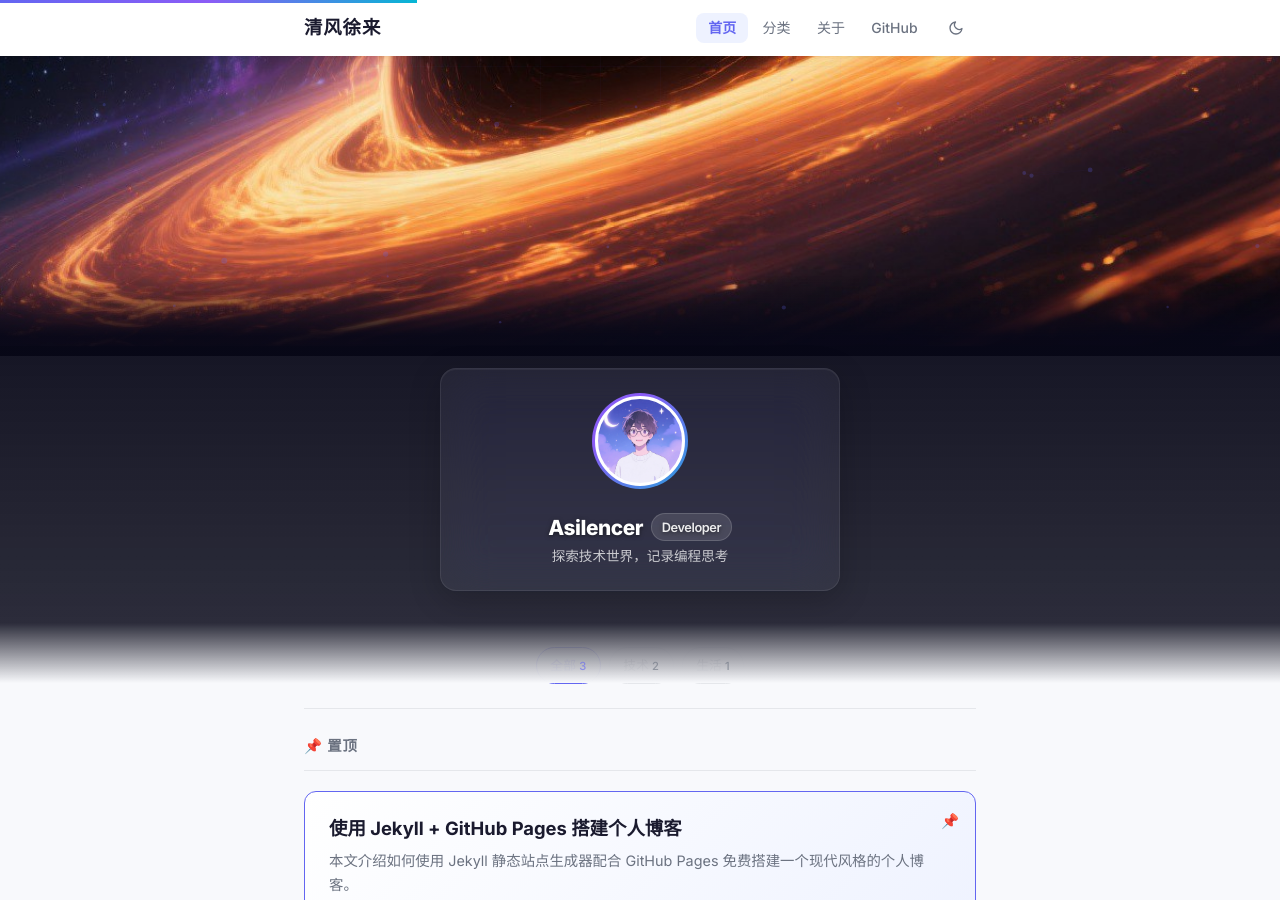
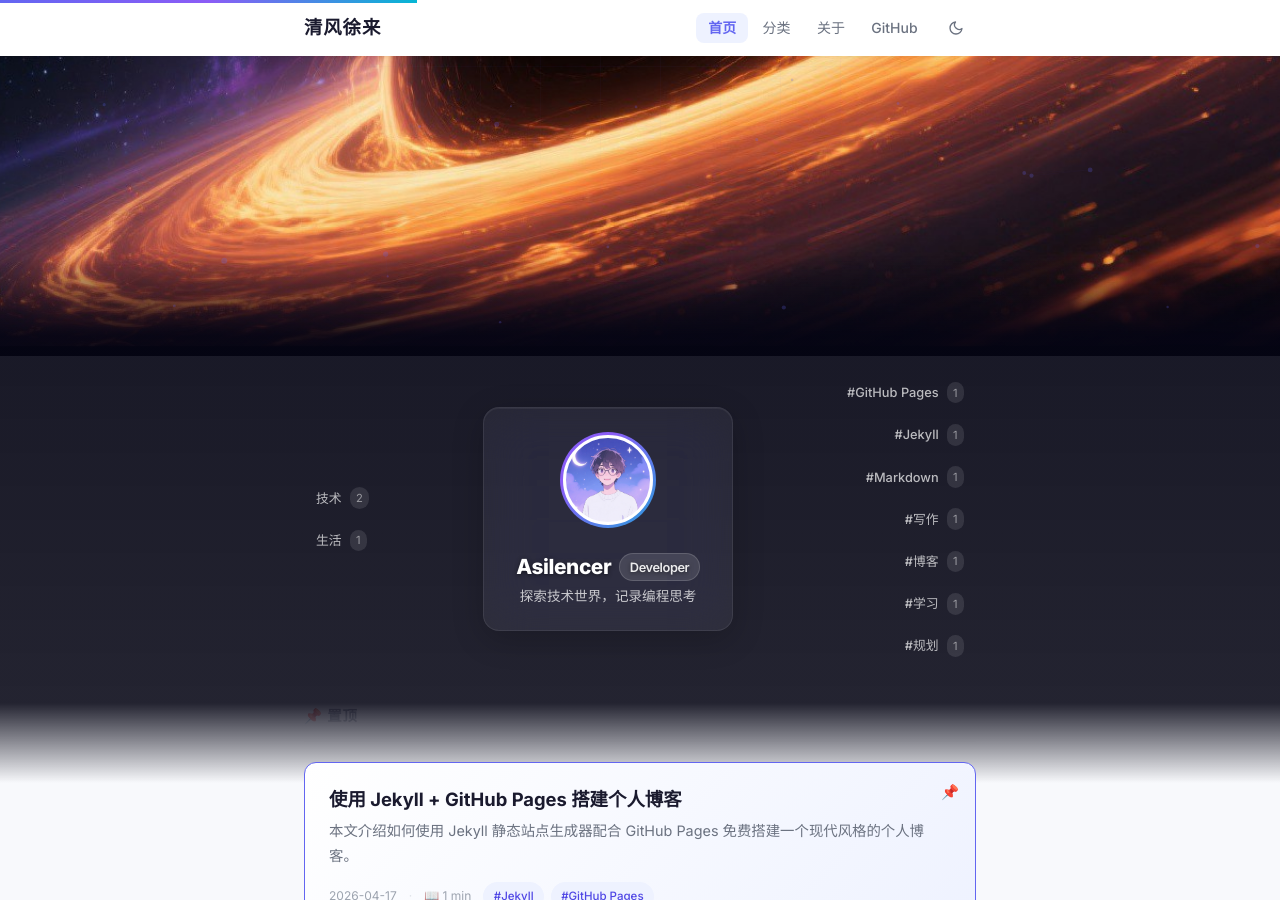
Before and after one commit to Asilencer/asilencer.github.io, a Jekyll site: the page built from index.html, in a window 1280 px wide and 900 px high, scrolled down 302 px. Built offline with Jekyll 4.4.1, drawn with Linux system fonts in a browser that asks for light colours.

Commit message:
Three-column layout with categories/tags beside card, smoother gradient transitions, remove category nav

```diff
--- a/assets/css/style.css
+++ b/assets/css/style.css
@@ -371,8 +371,8 @@ img { max-width: 100%; height: auto; }
 
 /* Profile section: dark gradient transition from hero to content */
 .profile-section {
-  background: linear-gradient(to bottom, rgba(8, 8, 24, 0.95), rgba(8, 8, 24, 0.85));
-  padding: 2rem 0;
+  background: linear-gradient(180deg, rgba(5, 5, 20, 0.92) 0%, rgba(5, 5, 20, 0.88) 100%);
+  padding: 2.5rem 0;
   position: relative;
 }
 
@@ -380,11 +380,11 @@ img { max-width: 100%; height: auto; }
 .profile-section::before {
   content: '';
   position: absolute;
-  top: -60px;
+  top: -80px;
   left: 0;
   right: 0;
-  height: 60px;
-  background: linear-gradient(to bottom, transparent, rgba(8, 8, 24, 0.95));
+  height: 80px;
+  background: linear-gradient(to bottom, transparent, rgba(5, 5, 20, 0.92));
   pointer-events: none;
 }
 
@@ -392,12 +392,66 @@ img { max-width: 100%; height: auto; }
 .profile-section::after {
   content: '';
   position: absolute;
-  bottom: -60px;
+  bottom: -80px;
   left: 0;
   right: 0;
-  height: 60px;
-  background: linear-gradient(to bottom, rgba(8, 8, 24, 0.85), var(--color-bg));
+  height: 80px;
+  background: linear-gradient(to bottom, rgba(5, 5, 20, 0.88), var(--color-bg));
   pointer-events: none;
+}
+
+/* Three-column layout: categories | card | tags */
+.profile-layout {
+  display: flex;
+  align-items: center;
+  justify-content: center;
+  gap: 2rem;
+}
+
+.profile-categories {
+  display: flex;
+  flex-direction: column;
+  gap: 0.5rem;
+  flex: 0 0 auto;
+}
+
+.profile-categories-right {
+  align-items: flex-end;
+}
+
+.cat-item {
+  display: flex;
+  align-items: center;
+  gap: 0.5rem;
+  padding: 0.35rem 0.75rem;
+  border-radius: var(--radius-sm);
+  color: rgba(255, 255, 255, 0.7);
+  font-size: 0.8rem;
+  text-decoration: none;
+  transition: all var(--transition);
+  white-space: nowrap;
+}
+
+.cat-item:hover {
+  color: #ffffff;
+  background: rgba(255, 255, 255, 0.08);
+}
+
+.cat-name {
+  font-weight: 500;
+}
+
+.cat-count {
+  font-size: 0.7rem;
+  background: rgba(255, 255, 255, 0.1);
+  padding: 0.05rem 0.4rem;
+  border-radius: 999px;
+  color: rgba(255, 255, 255, 0.5);
+}
+
+.cat-item:hover .cat-count {
+  background: rgba(255, 255, 255, 0.15);
+  color: rgba(255, 255, 255, 0.8);
 }
 
 /* Profile Card */
@@ -1181,6 +1235,21 @@ img { max-width: 100%; height: auto; }
 .post-card:nth-child(5) { animation-delay: 0.25s; }
 
 /* ===== Responsive ===== */
+@media (max-width: 768px) {
+  .profile-layout {
+    flex-direction: column;
+    gap: 1.5rem;
+  }
+
+  .profile-categories,
+  .profile-categories-right {
+    flex-direction: row;
+    flex-wrap: wrap;
+    justify-content: center;
+    align-items: center;
+  }
+}
+
 @media (max-width: 640px) {
   .menu-toggle { display: flex; }
 
--- a/index.html
+++ b/index.html
@@ -8,24 +8,37 @@ layout: default
 
 <section class="profile-section">
   <div class="container">
-    <div class="profile-card">
-      <div class="profile-avatar-ring">
-        <div class="profile-avatar" style="background-image: url('/assets/img/avatar.jpg'); background-size: cover; background-position: center;"></div>
+    <div class="profile-layout">
+      <div class="profile-categories">
+        {% assign cats = site.categories | sort %}
+        {% for cat in cats %}
+          <a href="/categories.html#{{ cat[0] | slugify }}" class="cat-item">
+            <span class="cat-name">{{ cat[0] }}</span>
+            <span class="cat-count">{{ cat[1].size }}</span>
+          </a>
+        {% endfor %}
       </div>
-      <h1 class="profile-name">{{ site.author.name }} <span class="profile-role">{{ site.author.role }}</span></h1>
-      <p class="profile-bio">{{ site.description }}</p>
+      <div class="profile-card">
+        <div class="profile-avatar-ring">
+          <div class="profile-avatar" style="background-image: url('/assets/img/avatar.jpg'); background-size: cover; background-position: center;"></div>
+        </div>
+        <h1 class="profile-name">{{ site.author.name }} <span class="profile-role">{{ site.author.role }}</span></h1>
+        <p class="profile-bio">{{ site.description }}</p>
+      </div>
+      <div class="profile-categories profile-categories-right">
+        {% assign tags = site.tags | sort %}
+        {% for tag in tags %}
+          <a href="/tags.html#{{ tag[0] | slugify }}" class="cat-item">
+            <span class="cat-name">#{{ tag[0] }}</span>
+            <span class="cat-count">{{ tag[1].size }}</span>
+          </a>
+        {% endfor %}
+      </div>
     </div>
   </div>
 </section>
 
 <div class="container">
-  <nav class="category-nav">
-    <a href="/" class="active">全部<span class="count">{{ site.posts.size }}</span></a>
-    {% assign cats = site.categories | sort %}
-    {% for cat in cats %}
-      <a href="/categories.html#{{ cat[0] | slugify }}">{{ cat[0] }}<span class="count">{{ cat[1].size }}</span></a>
-    {% endfor %}
-  </nav>
 
   {% assign pinned = site.posts | where: "pin", true %}
   {% assign unpinned = site.posts | where_exp: "p", "p.pin != true" %}
```
